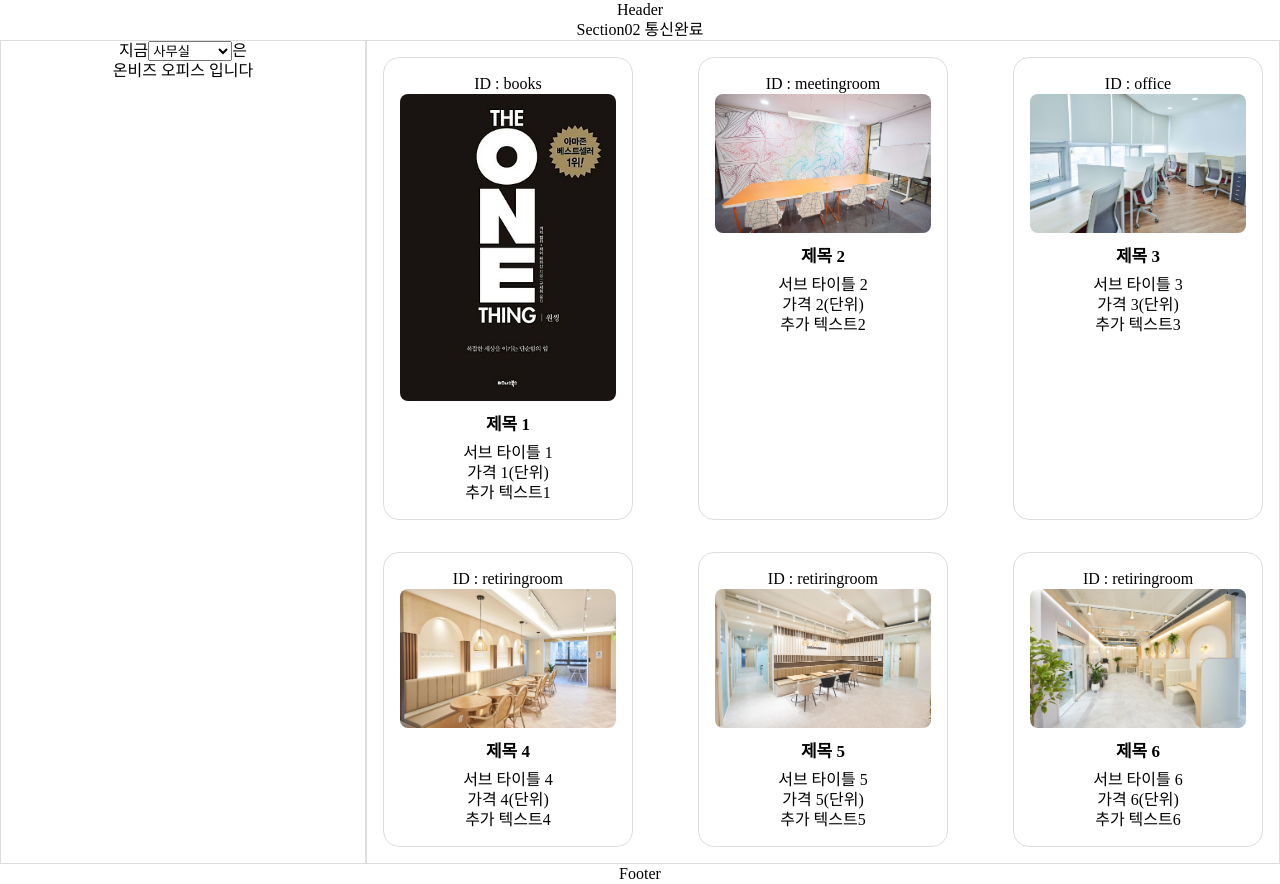
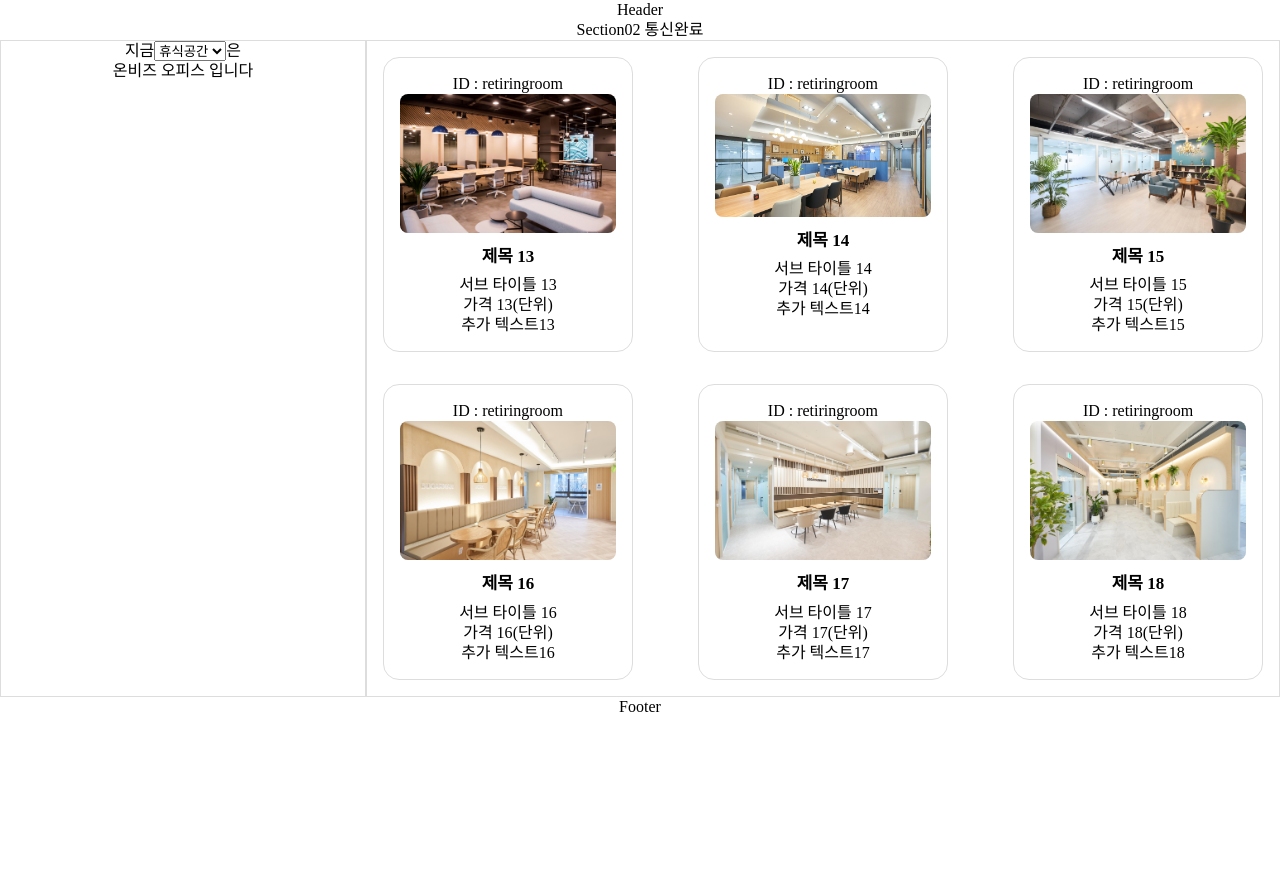
Before and after one commit to jikkk9/github_tim, a React (Create React App) app in the folder tim/: page / in a window 1280 px wide. After the commit the page ends 800 px from the top, so only its background shows below. Built offline with nearby package versions, Linux system fonts and the light colour scheme.

Commit message:
add ( section04 기능 개발 완료 ) + 이제 css 수정해야함

```diff
--- a/tim/src/components/Section04.js
+++ b/tim/src/components/Section04.js
@@ -2,24 +2,23 @@ import React, { useState } from 'react';
 import Section04_List from './Section04_List';
 
 function Section04({ data }) {
-
-  const [dataList, setDataList] = useState(data);
+  const [dataList, setDataList] = useState(data.filter(item => item.category === 'retiringroom'));
 
   const handleSortChange = (e) => {
-    const sortMethod = e.target.value;
+    const category = e.target.value;
 
-    switch (sortMethod) {
-      case 'default':
-        setDataList([...data]);
+    switch (category) {
+      case 'meetingroom':
+        setDataList(data.filter(item => item.category === 'meetingroom'));
         break;
-      case 'lowestPrice':
-        setDataList([...data].sort((a, b) => a.price - b.price));
+      case 'office':
+        setDataList(data.filter(item => item.category === 'office'));
         break;
-      case 'highestPrice':
-        setDataList([...data].sort((a, b) => b.price - a.price));
+      case 'retiringroom':
+        setDataList(data.filter(item => item.category === 'retiringroom'));
         break;
-      case 'highestDiscount':
-        setDataList([...data].sort((a, b) => b.discount - a.discount));
+      case 'books':
+        setDataList(data.filter(item => item.category === 'books'));
         break;
       default:
         setDataList([...data]);
@@ -33,10 +32,11 @@ function Section04({ data }) {
         <div>
           <h2>지금 </h2>
           <select onChange={handleSortChange}>
-            <option value="default">사무실</option>
-            <option value="lowestPrice">회의공간</option>
-            <option value="highestPrice">높은가격</option>
-            <option value="highestDiscount">높은할인율</option>
+            <option value="retiringroom">휴식공간</option>
+            <option value="meetingroom">회의실</option>
+            <option value="office">사무실</option>
+            <option value="retiringroom">휴식공간</option>
+            <option value="books">도서관</option>
           </select>
           <h2>은</h2>
         </div>
@@ -46,7 +46,7 @@ function Section04({ data }) {
         <Section04_List data={dataList} />
       </div>
     </div>
-  )
+  );
 }
 
 export default Section04;
--- a/tim/src/data/retiringroom.js
+++ b/tim/src/data/retiringroom.js
@@ -11,48 +11,238 @@ let list = [
   },
   {
     _id: 2,
-    img: 'meetingroom1.jpg',
+    img: 'books2.jpg',
     title: '제목 2',
     subTitle: '서브 타이틀 2',
     price: "가격 2",
     test1: "추가 텍스트2",
-    category: 'meetingroom',
+    category: 'books',
+
   },
   {
     _id: 3,
-    img: 'office3.jpg',
-    category: 'office',
+    img: 'books3.jpg',
     title: '제목 3',
     subTitle: '서브 타이틀 3',
     price: "가격 3",
     test1: "추가 텍스트3",
+    category: 'books',
+
   },
   {
     _id: 4,
-    img: 'retiringroom4.jpg',
-    category: 'retiringroom',
+    img: 'books4.jpg',
     title: '제목 4',
     subTitle: '서브 타이틀 4',
     price: "가격 4",
     test1: "추가 텍스트4",
+    category: 'books',
+
   },
   {
     _id: 5,
-    img: 'retiringroom5.jpg',
+    img: 'books5.jpg',
     title: '제목 5',
     subTitle: '서브 타이틀 5',
     price: "가격 5",
     test1: "추가 텍스트5",
-    category: 'retiringroom',
+    category: 'books',
+
   },
   {
     _id: 6,
-    img: 'retiringroom6.jpg',
+    img: 'books6.jpg',
     title: '제목 6',
     subTitle: '서브 타이틀 6',
     price: "가격 6",
     test1: "추가 텍스트6",
+    category: 'books',
+
+  },
+  {
+    _id: 7,
+    img: 'meetingroom1.jpg',
+    title: '제목 7',
+    subTitle: '서브 타이틀 7',
+    price: "가격 7",
+    test1: "추가 텍스트7",
+    category: 'meetingroom',
+
+  },
+  {
+    _id: 8,
+    img: 'meetingroom2.jpg',
+    title: '제목 8',
+    subTitle: '서브 타이틀 8',
+    price: "가격 8",
+    test1: "추가 텍스트8",
+    category: 'meetingroom',
+
+  },
+  {
+    _id: 9,
+    img: 'meetingroom3.jpg',
+    title: '제목 9',
+    subTitle: '서브 타이틀 9',
+    price: "가격 9",
+    test1: "추가 텍스트9",
+    category: 'meetingroom',
+
+  },
+  {
+    _id: 10,
+    img: 'meetingroom4.jpg',
+    title: '제목 10',
+    subTitle: '서브 타이틀 10',
+    price: "가격 10",
+    test1: "추가 텍스트10",
+    category: 'meetingroom',
+
+  },
+  {
+    _id: 11,
+    img: 'meetingroom5.jpg',
+    title: '제목 11',
+    subTitle: '서브 타이틀 11',
+    price: "가격 11",
+    test1: "추가 텍스트11",
+    category: 'meetingroom',
+
+  },
+  {
+    _id: 12,
+    img: 'meetingroom6.jpg',
+    title: '제목 12',
+    subTitle: '서브 타이틀 12',
+    price: "가격 12",
+    test1: "추가 텍스트12",
+    category: 'meetingroom',
+
+  },
+  {
+    _id: 13,
+    img: 'retiringroom1.jpg',
+    title: '제목 13',
+    subTitle: '서브 타이틀 13',
+    price: "가격 13",
+    test1: "추가 텍스트13",
     category: 'retiringroom',
+
   },
+  {
+    _id: 14,
+    img: 'retiringroom2.jpg',
+    title: '제목 14',
+    subTitle: '서브 타이틀 14',
+    price: "가격 14",
+    test1: "추가 텍스트14",
+    category: 'retiringroom',
+
+  },
+  {
+    _id: 15,
+    img: 'retiringroom3.jpg',
+    title: '제목 15',
+    subTitle: '서브 타이틀 15',
+    price: "가격 15",
+    test1: "추가 텍스트15",
+    category: 'retiringroom',
+
+  },
+  {
+    _id: 16,
+    img: 'retiringroom4.jpg',
+    title: '제목 16',
+    subTitle: '서브 타이틀 16',
+    price: "가격 16",
+    test1: "추가 텍스트16",
+    category: 'retiringroom',
+
+  },
+  {
+    _id: 17,
+    img: 'retiringroom5.jpg',
+    title: '제목 17',
+    subTitle: '서브 타이틀 17',
+    price: "가격 17",
+    test1: "추가 텍스트17",
+    category: 'retiringroom',
+
+  },
+  {
+    _id: 18,
+    img: 'retiringroom6.jpg',
+    title: '제목 18',
+    subTitle: '서브 타이틀 18',
+    price: "가격 18",
+    test1: "추가 텍스트18",
+    category: 'retiringroom',
+
+  },
+  {
+    _id: 19,
+    img: 'office1.jpg',
+    title: '제목 19',
+    subTitle: '서브 타이틀 19',
+    price: "가격 19",
+    test1: "추가 텍스트19",
+    category: 'office',
+
+  },
+  {
+    _id: 20,
+    img: 'office2.jpg',
+    title: '제목 20',
+    subTitle: '서브 타이틀 20',
+    price: "가격 20",
+    test1: "추가 텍스트20",
+    category: 'office',
+
+  },
+  {
+    _id: 21,
+    img: 'office3.jpg',
+    title: '제목 21',
+    subTitle: '서브 타이틀 21',
+    price: "가격 21",
+    test1: "추가 텍스트21",
+    category: 'office',
+
+  },
+  {
+    _id: 22,
+    img: 'office4.jpg',
+    title: '제목 22',
+    subTitle: '서브 타이틀 22',
+    price: "가격 22",
+    test1: "추가 텍스트22",
+    category: 'office',
+
+  },
+  {
+    _id: 23,
+    img: 'office5.jpg',
+    title: '제목 23',
+    subTitle: '서브 타이틀 23',
+    price: "가격 23",
+    test1: "추가 텍스트23",
+    category: 'office',
+
+  },
+  {
+    _id: 24,
+    img: 'office6.jpg',
+    title: '제목 24',
+    subTitle: '서브 타이틀 24',
+    price: "가격 24",
+    test1: "추가 텍스트24",
+    category: 'office',
+
+  },
+
+
+
+
+
 ];
 export default list;
```
